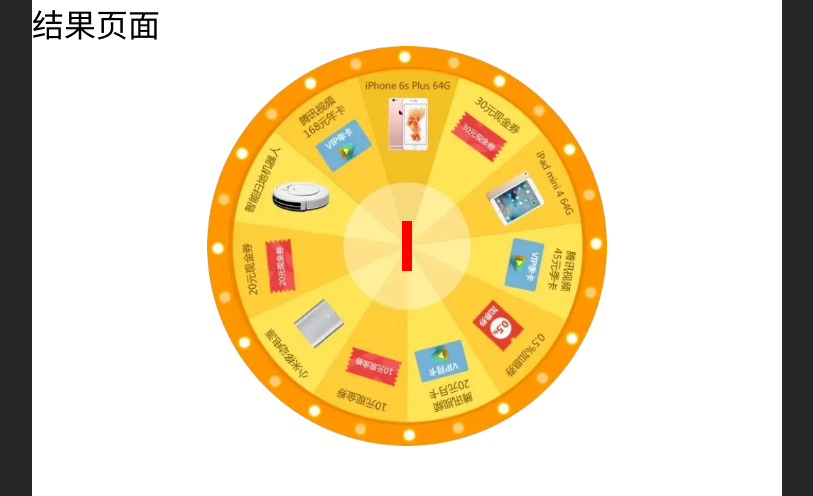
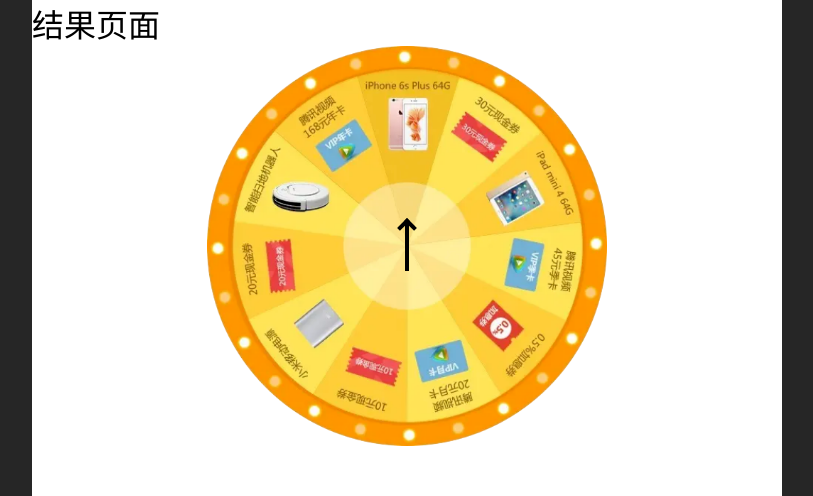
Before and after one commit to LeoonLiang/vue-answer, a Vue app: page / in a window 1280 px wide. Shown: the top 496 px of the page, without its empty margins (233-1046 px from the left). Built offline with nearby package versions, Linux system fonts and the light colour scheme.

Commit message:
feat:  新增转盘

```diff
--- a/src/components/Turntable/index.vue
+++ b/src/components/Turntable/index.vue
@@ -1,31 +1,80 @@
 <template>
   <div class="turntable">
     <img
-      ref="wheelRef"
-      :src="Wheel"
+      ref="turntableRef"
+      :src="TurntableImg"
       class="wheel"
+      :style="{
+        transform: `rotate(${turnsNum * 360}deg)`,
+        transitionDuration: `${duration}s`
+      }"
     >
-    <div class="pointer">
-
-    </div>
+    <div class="pointer" @click="start(getRandom(0, 2))"></div>
   </div>
 </template>
 <script>
-import Wheel from '@/assets/wheel.png'
+import TurntableImg from '@/assets/wheel.png'
+import { getRandom } from '@/utils'
 export default {
   name: 'TurntableComponent',
+  props: {
+    // 转盘数据配置
+    turntableConfig: {
+      type: Object,
+      default: () => ({
+        // 一等奖
+        1: {
+          label: '一等奖',
+          value: [[-16, 16]]  // 值是一个范围，这样不会一直停在一个点
+        },
+        2: {
+          label: '二等奖',
+          value: [[50, 82]]
+        },
+        0: {
+          label: '三等奖',
+          value: [[17, 49], [178, 210], [242, 274]] // 多个值，可以当做很多相同选项，如多个谢谢惠顾
+        }
+      })
+    },
+    duration: {
+      type: Number,
+      default: 6.5
+    }
+  },
   data() {
     return {
-      Wheel
+      TurntableImg,
+      // 基本圈数
+      baseTurnNum: 6,
+      // 旋转圈数
+      turnsNum: 0,
+      // 容错，尽量不停在边界
+      dis: 8
     }
   },
   methods: {
-
+    getRandom,
+    start(resultIndex) {
+      if (this.runnig) {
+        alert('别急，抽奖中')
+        return
+      }
+      this.runnig = true
+      const resultObj = this.turntableConfig[resultIndex].value
+      const randomArr = resultObj[getRandom(0, resultObj.length - 1)]
+      const resultAngle = getRandom(randomArr[0] + this.dis, randomArr[1] - this.dis)
+      this.turnsNum = Math.floor(this.turnsNum) + this.baseTurnNum - resultAngle / 360
+      setTimeout(() => {
+        this.runnig = false
+        alert(`恭喜获得${this.turntableConfig[resultIndex].label}`)
+      }, this.duration * 1000)
+    }
   }
 }
 </script>
 
-<style lang="scss">
+<style lang="scss" scoped>
   .turntable {
     position: relative;
     height: 200rem;
@@ -39,14 +88,28 @@
     top: 50%;
     margin-left: -100rem;
     margin-top: -100rem;
+    transition: transform 6.5s;
   }
   .pointer {
-    width: 10px;
+    width: 4px;
     height: 50px;
-    background-color: red;
+    background-color: black;
     position: absolute;
     left: 50%;
     top: 50%;
     transform: translate(-50%, -50%);
+    cursor: pointer;
+    &::before {
+      content: '';
+      width: 10px;
+      height: 10px;
+      border: 4px solid black;
+      border-right: none;
+      border-bottom: none;
+      transform: translateX(-50%) rotate(45deg);
+      position: absolute;
+      top: 0;
+      left: 50%;
+    }
   }
 </style>
--- /dev/null
+++ b/src/utils/index.js
@@ -0,0 +1,3 @@
+export const getRandom = (min, max) => {
+  return Math.ceil(Math.random() * (max - min) + min)
+}
```
